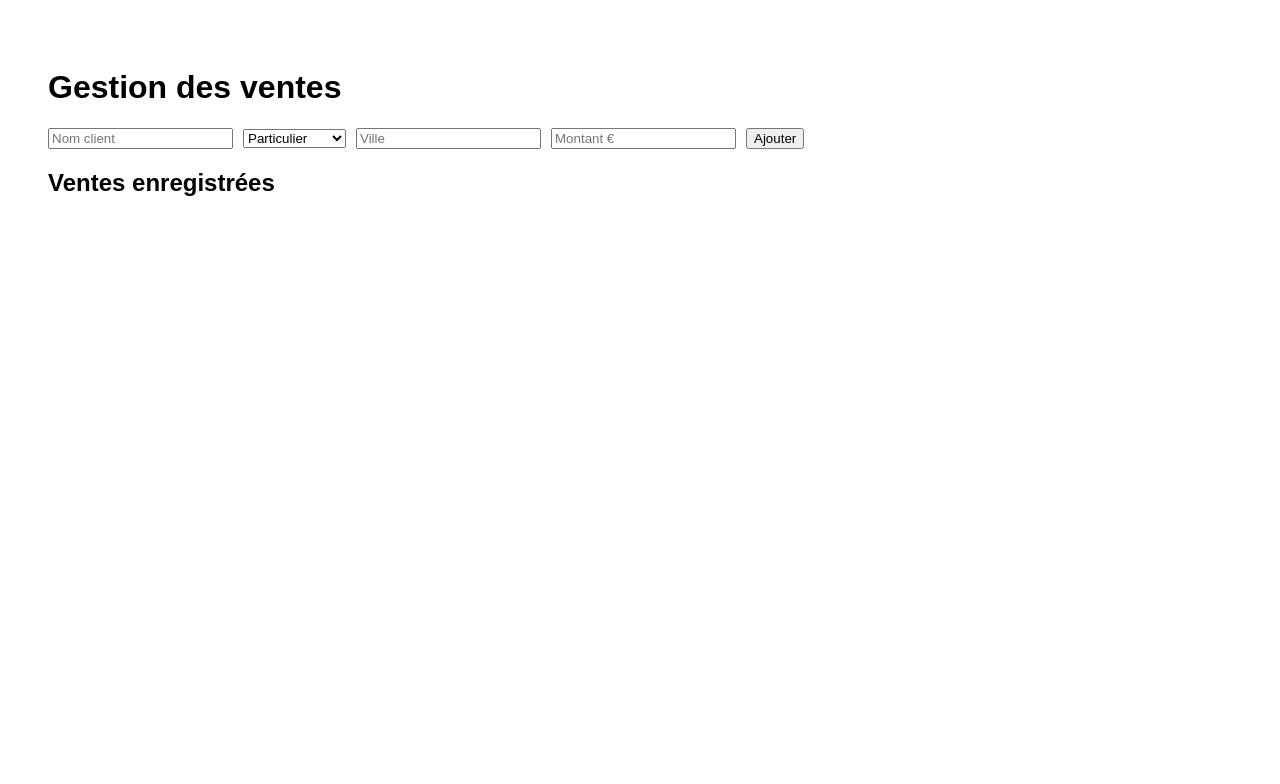
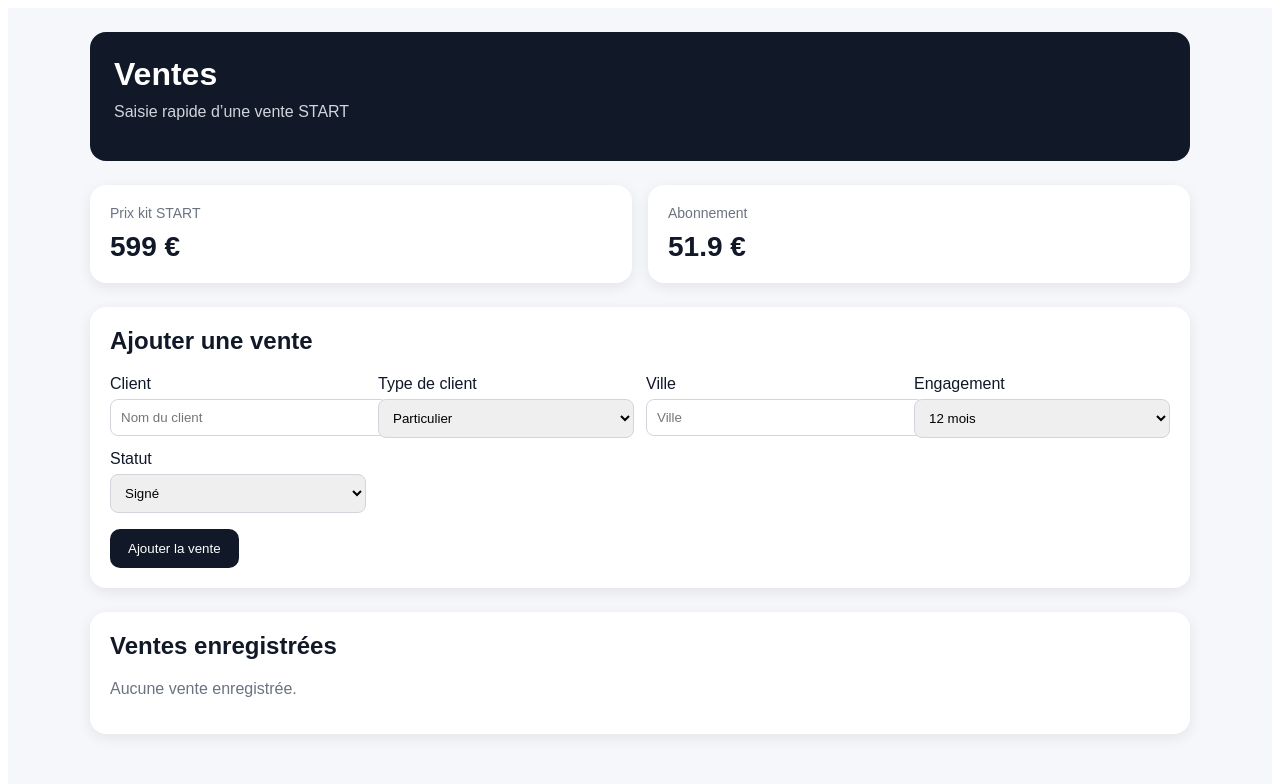
Before and after one commit to bargaouitarek-gif/X3BZ, a Next.js app: page /ventes in a window 1280 px wide. Shown: the top 784 px of the page. Built offline with nearby package versions, Linux system fonts and the light colour scheme.

Commit message:
Update page.tsx

```diff
--- a/app/ventes/page.tsx
+++ b/app/ventes/page.tsx
@@ -1,76 +1,312 @@
 "use client";
-import { useState } from "react";
+
+import { useEffect, useMemo, useState } from "react";
+
+type ClientType = "Particulier" | "Professionnel";
+type Engagement = "0 mois" | "12 mois" | "24 mois" | "36 mois";
+type Statut = "Signé" | "Posé" | "Payé";
+
+type Vente = {
+  id: number;
+  client: string;
+  type: ClientType;
+  ville: string;
+  engagement: Engagement;
+  prixKit: number;
+  abonnement: number;
+  statut: Statut;
+};
 
 export default function Page() {
   const [client, setClient] = useState("");
-  const [type, setType] = useState("Particulier");
+  const [type, setType] = useState<ClientType>("Particulier");
   const [ville, setVille] = useState("");
-  const [montant, setMontant] = useState("");
-  const [ventes, setVentes] = useState<any[]>([]);
+  const [engagement, setEngagement] = useState<Engagement>("12 mois");
+  const [statut, setStatut] = useState<Statut>("Signé");
+  const [ventes, setVentes] = useState<Vente[]>([]);
+
+  const engagementsDisponibles: Engagement[] =
+    type === "Particulier"
+      ? ["0 mois", "12 mois", "36 mois"]
+      : ["0 mois", "24 mois", "36 mois"];
+
+  useEffect(() => {
+    if (!engagementsDisponibles.includes(engagement)) {
+      setEngagement(engagementsDisponibles[0]);
+    }
+  }, [type]);
+
+  const prixKit = useMemo(() => {
+    if (engagement === "0 mois") return 799;
+    if (engagement === "12 mois" || engagement === "24 mois") return 599;
+    return 399;
+  }, [engagement]);
+
+  const abonnement = useMemo(() => {
+    return type === "Particulier" ? 51.9 : 65;
+  }, [type]);
 
   function ajouterVente() {
-    if (!client) return;
+    if (!client.trim() || !ville.trim()) return;
 
-    const nouvelleVente = {
-      client,
+    const nouvelleVente: Vente = {
+      id: Date.now(),
+      client: client.trim(),
       type,
-      ville,
-      montant,
+      ville: ville.trim(),
+      engagement,
+      prixKit,
+      abonnement,
+      statut,
     };
 
-    setVentes([...ventes, nouvelleVente]);
-
+    setVentes([nouvelleVente, ...ventes]);
     setClient("");
     setVille("");
-    setMontant("");
+    setType("Particulier");
+    setEngagement("12 mois");
+    setStatut("Signé");
   }
 
   return (
-    <div style={{ padding: 40, fontFamily: "Arial" }}>
-      <h1>Gestion des ventes</h1>
+    <main
+      style={{
+        minHeight: "100vh",
+        background: "#f5f7fb",
+        fontFamily: "Arial, sans-serif",
+        padding: "24px",
+        color: "#111827",
+      }}
+    >
+      <div style={{ maxWidth: "1100px", margin: "0 auto" }}>
+        <div
+          style={{
+            background: "#111827",
+            color: "white",
+            borderRadius: "16px",
+            padding: "24px",
+            marginBottom: "24px",
+          }}
+        >
+          <h1 style={{ margin: 0, fontSize: "32px" }}>Ventes</h1>
+          <p style={{ marginTop: "10px", color: "#d1d5db" }}>
+            Saisie rapide d’une vente START
+          </p>
+        </div>
 
-      <div style={{ marginBottom: 20 }}>
+        <div
+          style={{
+            display: "grid",
+            gridTemplateColumns: "repeat(auto-fit, minmax(220px, 1fr))",
+            gap: "16px",
+            marginBottom: "24px",
+          }}
+        >
+          <div
+            style={{
+              background: "white",
+              borderRadius: "16px",
+              padding: "20px",
+              boxShadow: "0 4px 14px rgba(0,0,0,0.08)",
+            }}
+          >
+            <p style={{ margin: 0, color: "#6b7280", fontSize: "14px" }}>
+              Prix kit START
+            </p>
+            <h2 style={{ margin: "10px 0 0 0", fontSize: "28px" }}>
+              {prixKit} €
+            </h2>
+          </div>
+
+          <div
+            style={{
+              background: "white",
+              borderRadius: "16px",
+              padding: "20px",
+              boxShadow: "0 4px 14px rgba(0,0,0,0.08)",
+            }}
+          >
+            <p style={{ margin: 0, color: "#6b7280", fontSize: "14px" }}>
+              Abonnement
+            </p>
+            <h2 style={{ margin: "10px 0 0 0", fontSize: "28px" }}>
+              {abonnement} €
+            </h2>
+          </div>
+        </div>
+
+        <div
+          style={{
+            background: "white",
+            borderRadius: "16px",
+            padding: "20px",
+            boxShadow: "0 4px 14px rgba(0,0,0,0.08)",
+            marginBottom: "24px",
+          }}
+        >
+          <h2 style={{ marginTop: 0 }}>Ajouter une vente</h2>
+
+          <div
+            style={{
+              display: "grid",
+              gridTemplateColumns: "repeat(auto-fit, minmax(220px, 1fr))",
+              gap: "12px",
+            }}
+          >
+            <div>
+              <label style={{ display: "block", marginBottom: "6px" }}>
+                Client
+              </label>
               <input
-          placeholder="Nom client"
                 value={client}
                 onChange={(e) => setClient(e.target.value)}
+                placeholder="Nom du client"
+                style={{
+                  width: "100%",
+                  padding: "10px",
+                  borderRadius: "8px",
+                  border: "1px solid #d1d5db",
+                }}
               />
+            </div>
 
+            <div>
+              <label style={{ display: "block", marginBottom: "6px" }}>
+                Type de client
+              </label>
               <select
                 value={type}
-          onChange={(e) => setType(e.target.value)}
-          style={{ marginLeft: 10 }}
+                onChange={(e) => setType(e.target.value as ClientType)}
+                style={{
+                  width: "100%",
+                  padding: "10px",
+                  borderRadius: "8px",
+                  border: "1px solid #d1d5db",
+                }}
               >
                 <option>Particulier</option>
                 <option>Professionnel</option>
               </select>
+            </div>
 
+            <div>
+              <label style={{ display: "block", marginBottom: "6px" }}>
+                Ville
+              </label>
               <input
-          placeholder="Ville"
                 value={ville}
                 onChange={(e) => setVille(e.target.value)}
-          style={{ marginLeft: 10 }}
+                placeholder="Ville"
+                style={{
+                  width: "100%",
+                  padding: "10px",
+                  borderRadius: "8px",
+                  border: "1px solid #d1d5db",
+                }}
               />
+            </div>
 
-        <input
-          placeholder="Montant €"
-          value={montant}
-          onChange={(e) => setMontant(e.target.value)}
-          style={{ marginLeft: 10 }}
-        />
+            <div>
+              <label style={{ display: "block", marginBottom: "6px" }}>
+                Engagement
+              </label>
+              <select
+                value={engagement}
+                onChange={(e) => setEngagement(e.target.value as Engagement)}
+                style={{
+                  width: "100%",
+                  padding: "10px",
+                  borderRadius: "8px",
+                  border: "1px solid #d1d5db",
+                }}
+              >
+                {engagementsDisponibles.map((item) => (
+                  <option key={item}>{item}</option>
+                ))}
+              </select>
+            </div>
 
-        <button onClick={ajouterVente} style={{ marginLeft: 10 }}>
-          Ajouter
+            <div>
+              <label style={{ display: "block", marginBottom: "6px" }}>
+                Statut
+              </label>
+              <select
+                value={statut}
+                onChange={(e) => setStatut(e.target.value as Statut)}
+                style={{
+                  width: "100%",
+                  padding: "10px",
+                  borderRadius: "8px",
+                  border: "1px solid #d1d5db",
+                }}
+              >
+                <option>Signé</option>
+                <option>Posé</option>
+                <option>Payé</option>
+              </select>
+            </div>
+          </div>
+
+          <button
+            onClick={ajouterVente}
+            style={{
+              marginTop: "16px",
+              background: "#111827",
+              color: "white",
+              border: "none",
+              borderRadius: "10px",
+              padding: "12px 18px",
+              cursor: "pointer",
+            }}
+          >
+            Ajouter la vente
           </button>
         </div>
 
-      <h2>Ventes enregistrées</h2>
+        <div
+          style={{
+            background: "white",
+            borderRadius: "16px",
+            padding: "20px",
+            boxShadow: "0 4px 14px rgba(0,0,0,0.08)",
+          }}
+        >
+          <h2 style={{ marginTop: 0 }}>Ventes enregistrées</h2>
 
-      {ventes.map((v, i) => (
-        <div key={i} style={{ marginBottom: 10 }}>
-          {v.client} - {v.type} - {v.ville} - {v.montant}€
+          {ventes.length === 0 ? (
+            <p style={{ color: "#6b7280" }}>Aucune vente enregistrée.</p>
+          ) : (
+            <div style={{ overflowX: "auto" }}>
+              <table style={{ width: "100%", borderCollapse: "collapse" }}>
+                <thead>
+                  <tr style={{ textAlign: "left", color: "#6b7280" }}>
+                    <th style={{ padding: "10px" }}>Client</th>
+                    <th style={{ padding: "10px" }}>Type</th>
+                    <th style={{ padding: "10px" }}>Ville</th>
+                    <th style={{ padding: "10px" }}>Engagement</th>
+                    <th style={{ padding: "10px" }}>Kit</th>
+                    <th style={{ padding: "10px" }}>Abonnement</th>
+                    <th style={{ padding: "10px" }}>Statut</th>
+                  </tr>
+                </thead>
+                <tbody>
+                  {ventes.map((vente) => (
+                    <tr key={vente.id} style={{ borderTop: "1px solid #e5e7eb" }}>
+                      <td style={{ padding: "10px" }}>{vente.client}</td>
+                      <td style={{ padding: "10px" }}>{vente.type}</td>
+                      <td style={{ padding: "10px" }}>{vente.ville}</td>
+                      <td style={{ padding: "10px" }}>{vente.engagement}</td>
+                      <td style={{ padding: "10px" }}>{vente.prixKit} €</td>
+                      <td style={{ padding: "10px" }}>{vente.abonnement} €</td>
+                      <td style={{ padding: "10px" }}>{vente.statut}</td>
+                    </tr>
+                  ))}
+                </tbody>
+              </table>
             </div>
-      ))}
+          )}
         </div>
+      </div>
+    </main>
   );
 }
```
Lines whose indentation alone changed are shown as unchanged.
